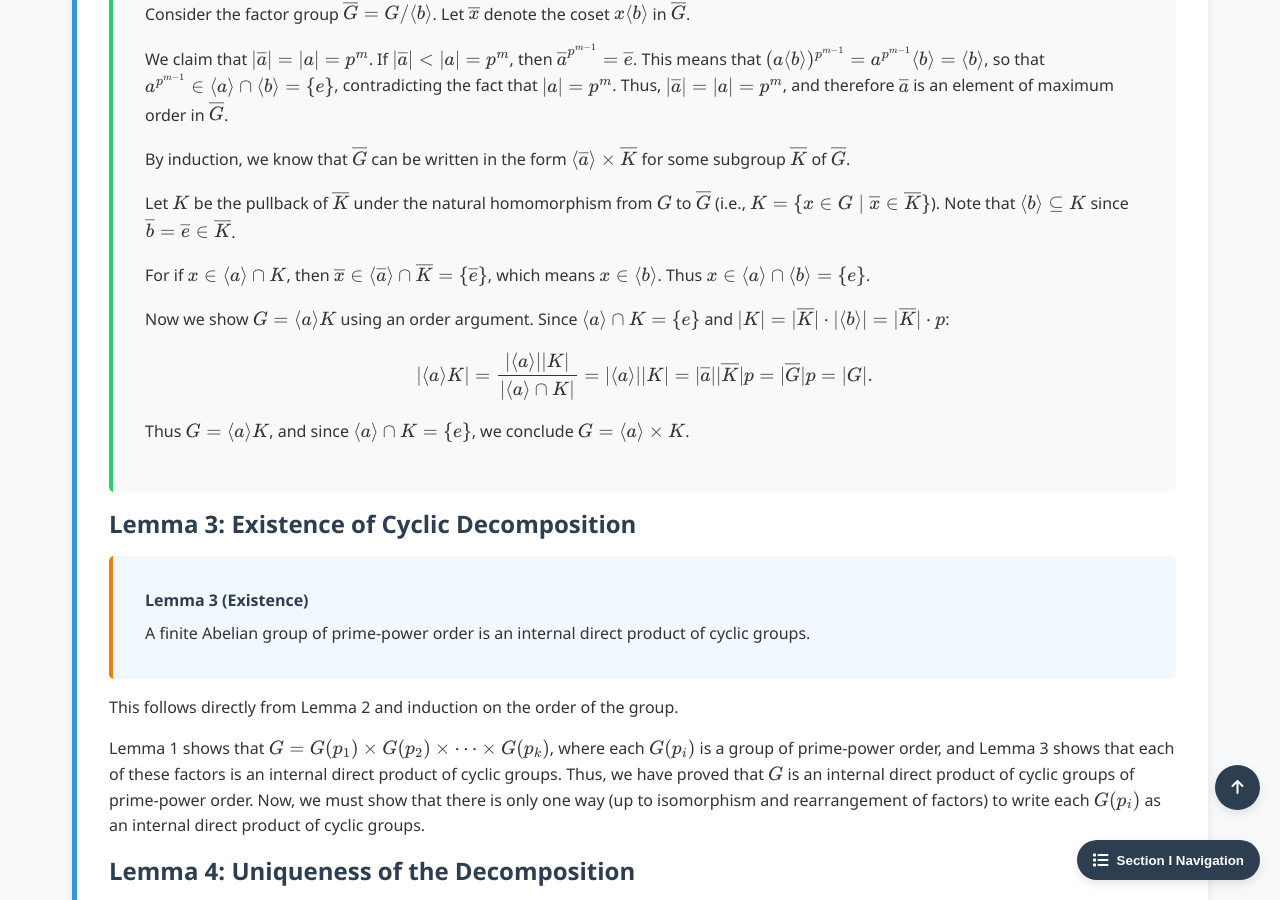
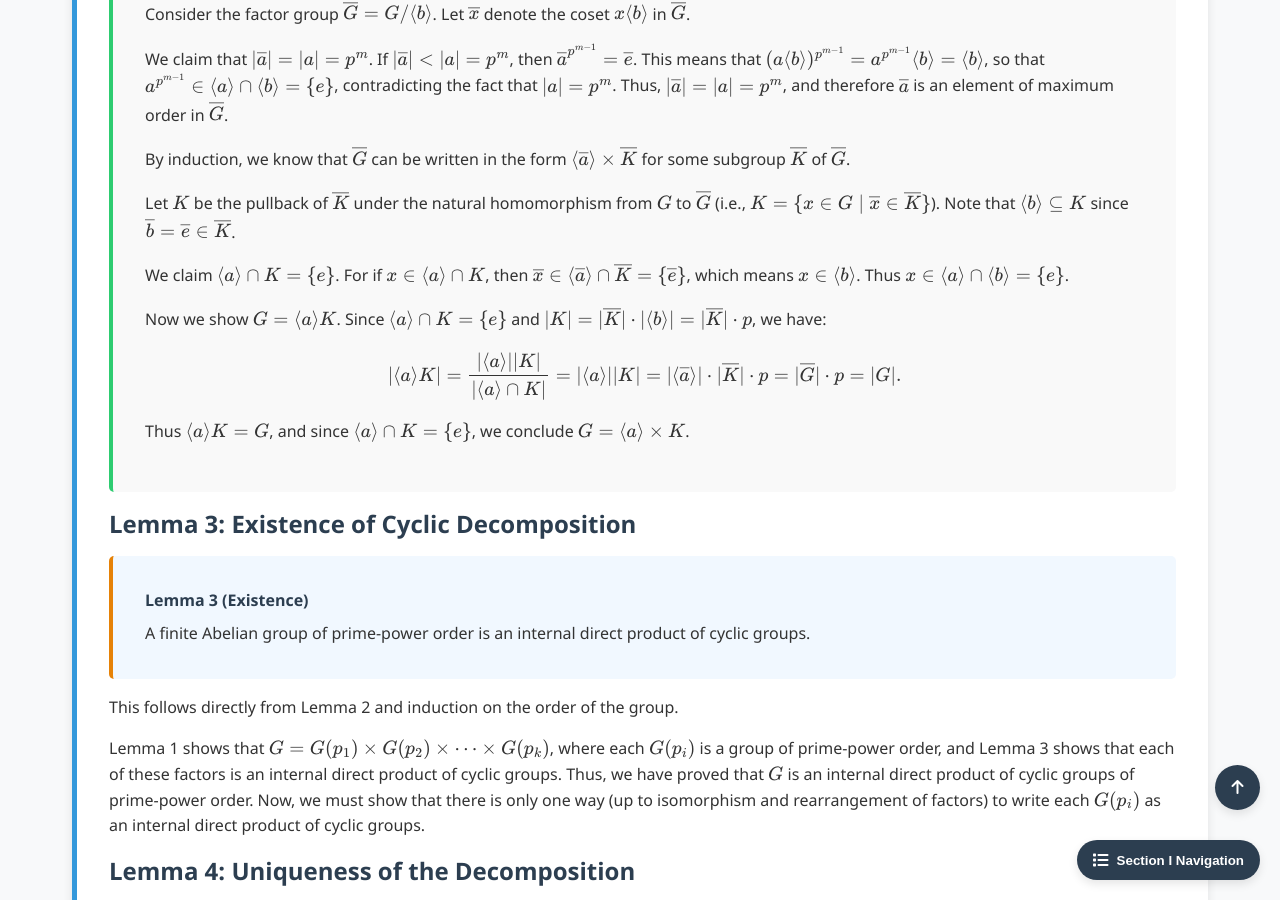
Before and after one commit to Yusukey01/yusukey01.github.io, a Jekyll site: the page built from Mathematics/Linear_algebra/group_classification.html, in a window 1280 px wide and 900 px high, scrolled down 14694 px. Built offline with Jekyll 4.4.1, drawn with Linux system fonts in a browser that asks for light colours.

Commit message:
Section I-18, revised proof for Lemma 2

```diff
--- a/Mathematics/Linear_algebra/group_classification.html
+++ b/Mathematics/Linear_algebra/group_classification.html
@@ -932,24 +932,24 @@ uses_python: false
                         By induction, we know that \(\overline{G}\) can be written in the form
                         \(\langle \overline{a} \rangle \times \overline{K}\) for some subgroup \(\overline{K}\) of \(\overline{G}\).
                     </p>
-                   <p>
+                    <p>
                         Let \(K\) be the pullback of \(\overline{K}\) under the natural homomorphism from \(G\) to \(\overline{G}\)
                         (i.e., \(K = \{x \in G \mid \overline{x} \in \overline{K}\}\)). Note that \(\langle b \rangle \subseteq K\) since
                         \(\overline{b} = \overline{e} \in \overline{K}\).
                     </p>
                     <p>
-                        For if \(x \in \langle a \rangle \cap K\), then
+                        We claim \(\langle a \rangle \cap K = \{e\}\). For if \(x \in \langle a \rangle \cap K\), then
                         \(\overline{x} \in \langle \overline{a} \rangle \cap \overline{K} = \{\overline{e}\}\),
                         which means \(x \in \langle b \rangle\). Thus \(x \in \langle a \rangle \cap \langle b \rangle = \{e\}\).
                     </p>
                     <p>
-                       Now we show \(G = \langle a \rangle K\) using an order argument. Since \(\langle a \rangle \cap K = \{e\}\)
-                        and \(|K| = |\overline{K}| \cdot |\langle b \rangle| = |\overline{K}| \cdot p\):
+                        Now we show \(G = \langle a \rangle K\). Since \(\langle a \rangle \cap K = \{e\}\)
+                        and \(|K| = |\overline{K}| \cdot |\langle b \rangle| = |\overline{K}| \cdot p\), we have:
                         \[
                         |\langle a \rangle K| = \frac{|\langle a \rangle||K|}{|\langle a \rangle \cap K|}
-                        = |\langle a \rangle||K| = |\overline{a}| |\overline{K}| p = |\overline{G}| p = |G|.
+                        = |\langle a \rangle||K| = |\langle \overline{a} \rangle| \cdot |\overline{K}| \cdot p = |\overline{G}| \cdot p = |G|.
                         \]
-                        Thus \(G = \langle a \rangle K\), and since \(\langle a \rangle \cap K = \{e\}\), we conclude
+                        Thus \(\langle a \rangle K = G\), and since \(\langle a \rangle \cap K = \{e\}\), we conclude
                         \(G = \langle a \rangle \times K\).
                     </p>
                 </div>
```
